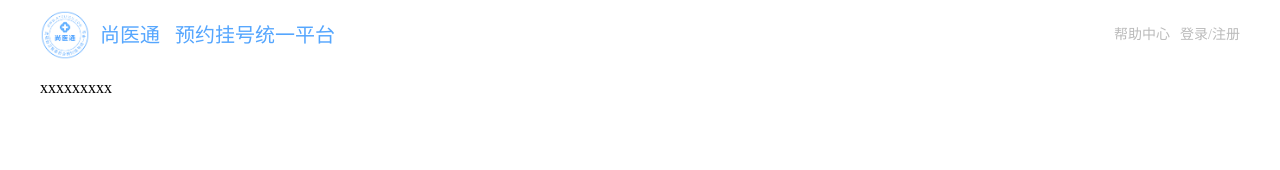
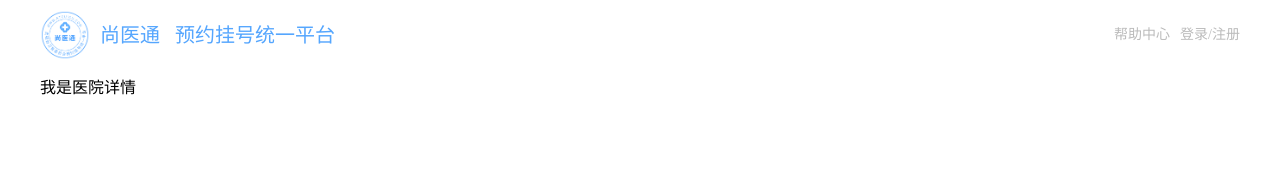
Before and after one commit to StanleyDaiZechariah/medical_booking_service, a Vue app: page /hospital in a window 1280 px wide. Shown: the top 170 px of the page. Built offline with nearby package versions, Linux system fonts and the light colour scheme; the HTML template or start-up script is replaced by a standard one.

Commit message:
项目路由的搭建与滚动行为

```diff
--- a/package.json
+++ b/package.json
@@ -12,7 +12,8 @@
   },
   "dependencies": {
     "sass": "^1.86.3",
-    "vue": "^3.5.13"
+    "vue": "^3.5.13",
+    "vue-router": "^4.5.0"
   },
   "devDependencies": {
     "@tsconfig/node22": "^22.0.1",
--- a/src/App.vue
+++ b/src/App.vue
@@ -8,7 +8,7 @@
 
     <!-- 展示整个路由组件的区域 -->
      <div class="content">
-      xxxxxxxxx
+       <router-view />
      </div>
 
      <!-- 底部的全局组件 -->
--- /dev/null
+++ b/src/pages/home/Home.vue
@@ -0,0 +1,13 @@
+<template>
+    <div>
+        我是首页
+    </div>
+</template>
+
+<script setup lang='ts'>
+
+</script>
+
+<style scoped>
+
+</style>
--- /dev/null
+++ b/src/pages/hospital/Hospital.vue
@@ -0,0 +1,13 @@
+<template>
+  <div>
+    我是医院详情
+  </div>
+</template>
+
+<script setup lang='ts'>
+
+</script>
+
+<style scoped>
+
+</style>
--- /dev/null
+++ b/src/router/router.ts
@@ -0,0 +1,29 @@
+import { createRouter, createWebHistory } from 'vue-router'
+
+// createRouter()方法返回一个Router实例，该实例包含了路由相关的配置和方法。
+export default createRouter({
+    // 设置路由的模式
+    history: createWebHistory(),
+    // 管理路由
+    routes: [
+        {
+            path: '/',
+            redirect: '/home' // 重定向到home页面
+        },
+        {
+            path: '/home',
+            component: () => import('@/pages/home/Home.vue')
+        },
+        {
+            path: '/hospital',
+            component: () => import('@/pages/hospital/Hospital.vue')
+        }
+    ],
+    // 滚动行为：控制滚动条的位置
+    scrollBehavior() {
+        return {
+            left: 0,
+            top: 0
+        }
+    }
+});
```
Also changed, not shown: src/main.ts (+12 -2 lines), 1 other file (tests, documents, lock files or other folders).
